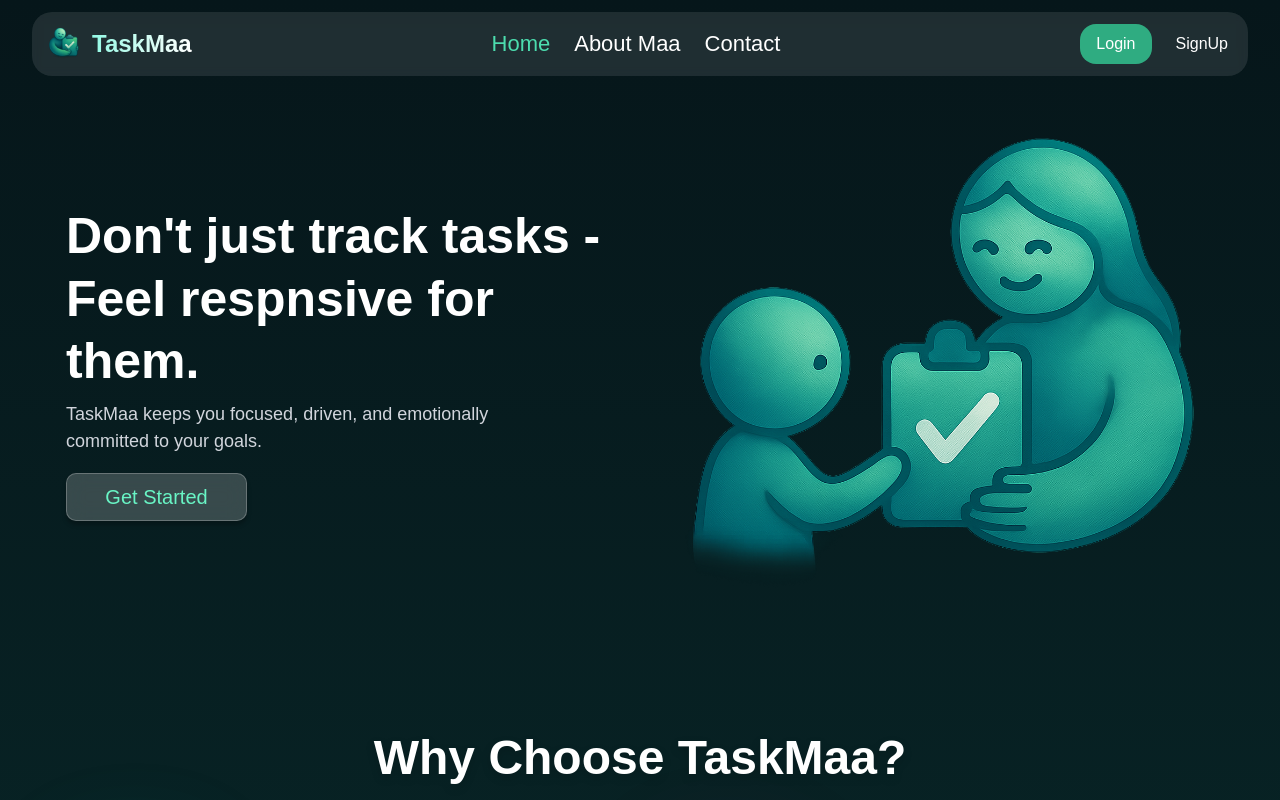
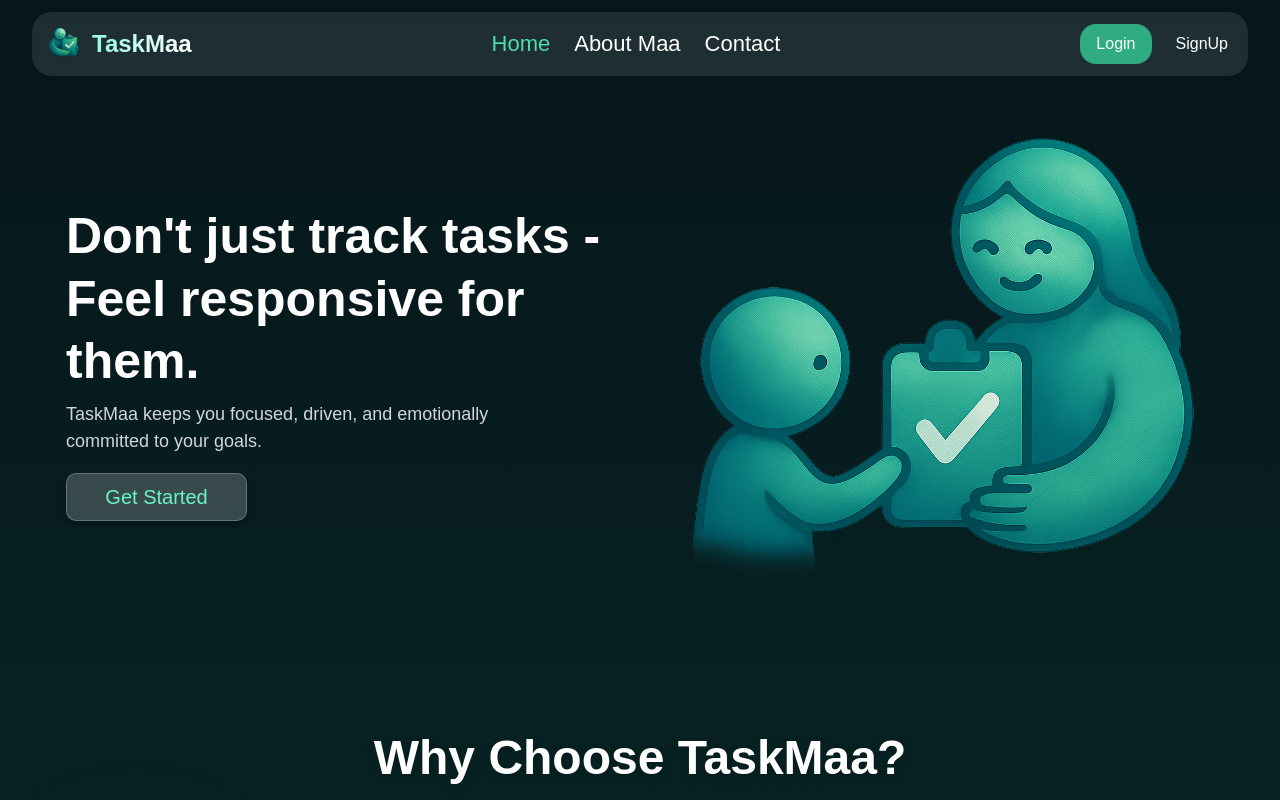
Before and after one commit to aakritrajput/TaskMaaFrontend, a Next.js app: page / in a window 1280 px wide. Shown: the top 800 px of the page. Built offline with nearby package versions, Linux system fonts and the light colour scheme; no server answers.

Commit message:
corrected the login link on landing page

```diff
--- a/app/page.tsx
+++ b/app/page.tsx
@@ -10,12 +10,12 @@ export default function App() {
           <div className="flex flex-col gap-1.5">
           {/* Hero Text */}
           <div className="flex flex-col items-start gap-2">
-            <h1 className="lg:text-[50px] leading-tight md:text-[40px] text-wrap text-2xl text-white font-bold">Don&apos;t just track tasks - <br />Feel respnsive for them.</h1>
+            <h1 className="lg:text-[50px] leading-tight md:text-[40px] text-wrap text-2xl text-white font-bold">Don&apos;t just track tasks - <br />Feel responsive for them.</h1>
             <p className="text-gray-300 text-[18px] text-wrap">TaskMaa keeps you focused, driven,  and emotionally <br/>committed to your goals.</p>
           </div>
           {/* CTA Button */}
           <Link
-            href='/login'
+            href='/auth/login'
             className="text-[#69f5c5] mt-3 flex justify-center hover:scale-105 items-center text-[20px] text-wrap backdrop-blur-[10px] backdrop-filter bg-[rgba(255,253,253,0.2)] h-12 rounded-[10px] cursor-pointer w-[181px] border border-[rgba(255,250,250,0.24)] border-solid shadow-[0px_4px_4px_0px_rgba(0,0,0,0.25)] hover:bg-[rgba(255,253,253,0.3)] transition-all duration-300"
           >
           Get Started
```
